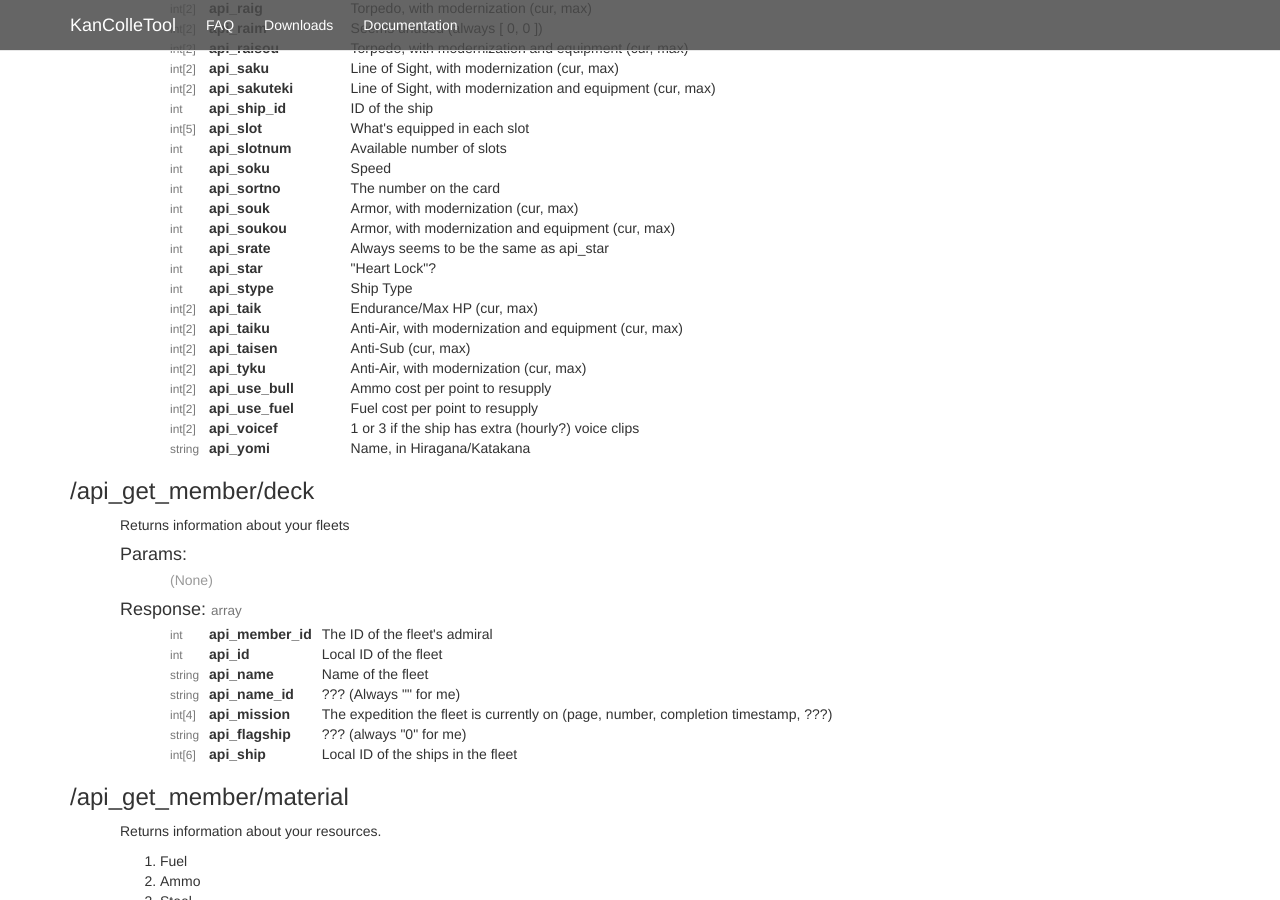
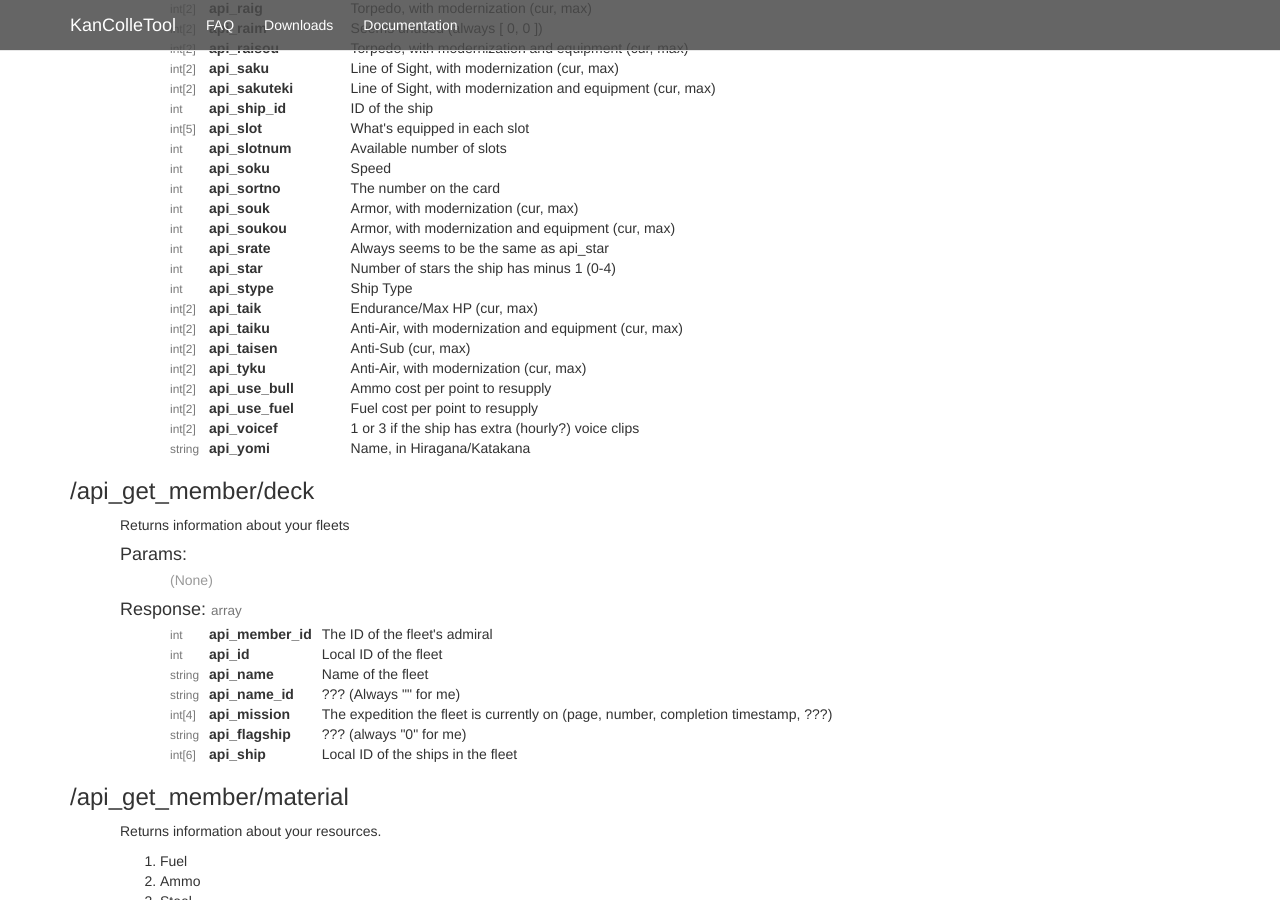
Before and after one commit to KanColleTool/kancolletool.github.io, a Jekyll site: the page built from docs/api/index.html, in a window 1280 px wide and 900 px high, scrolled down 5686 px. Built offline with Jekyll 4.4.1, drawn with Linux system fonts in a browser that asks for light colours; nearby versions of some CDN libraries; Markdown is read by kramdown in place of the engine named in the settings.

Commit message:
Add information about api_star

```diff
--- a/_data/api.yml
+++ b/_data/api.yml
@@ -852,7 +852,7 @@
           name: api_srate
           type: int
         -
-          desc: "\"Heart Lock\"?"
+          desc: "Number of stars the ship has minus 1 (0-4)"
           name: api_star
           type: int
         -
```
